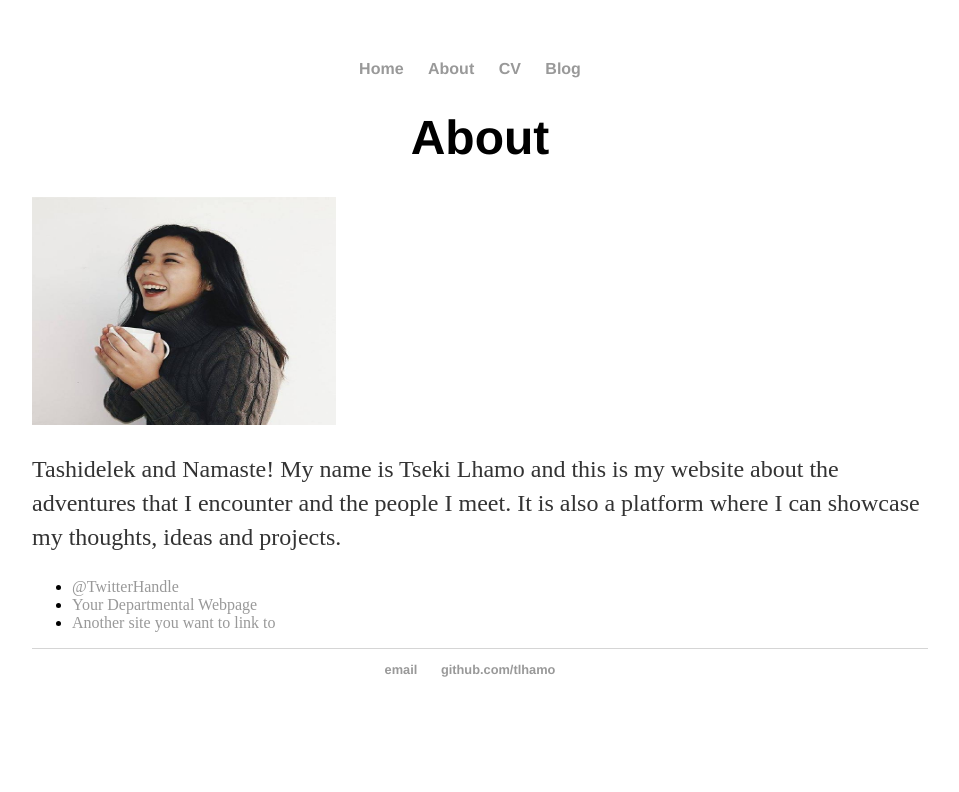
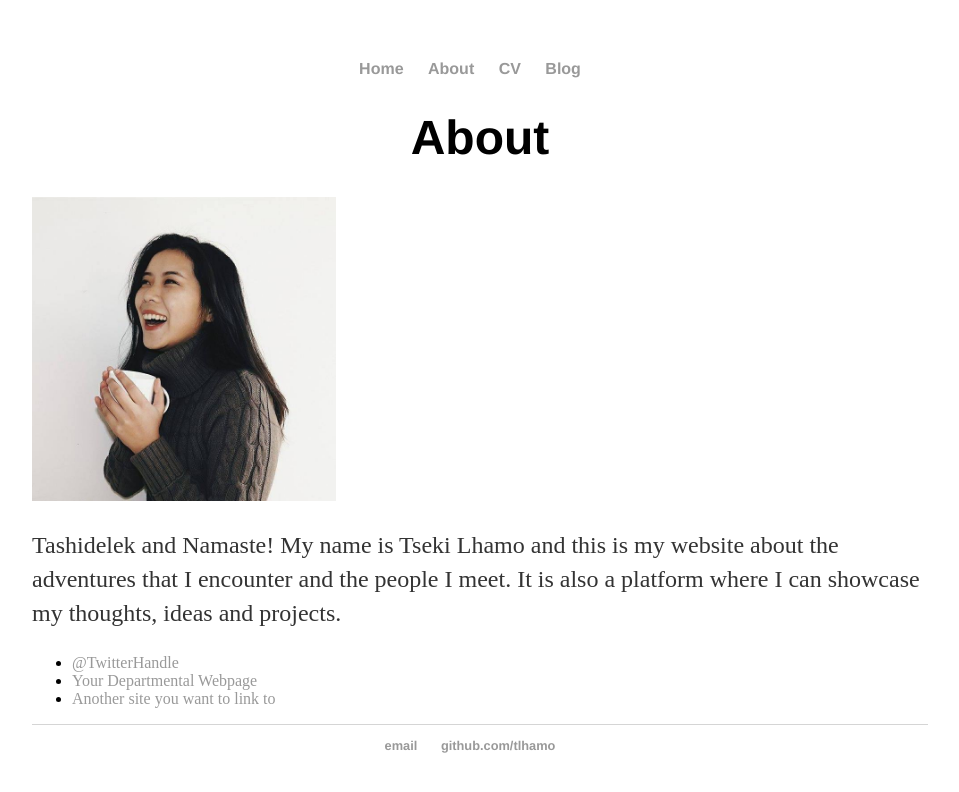
Before and after one commit to tlhamo/2018-Works, a Jekyll site: the page built from about/index.html, in a window 1280 px wide. Shown: the top 792 px of the page, without its empty margins (160-1119 px from the left). Built offline with Jekyll 4.4.1, drawn with Linux system fonts in a browser that asks for light colours.

Commit message:
changed profile pic size

```diff
--- a/about/index.html
+++ b/about/index.html
@@ -5,7 +5,7 @@
 
 		<div class="about">
 			<h1>About</h1>
-			<img src="profilepic.jpg" alt="Profile Pic" style="width:304px;height:228px;">
+			<img src="profilepic.jpg" alt="Profile Pic" style="width:304px;height:304px;">
 			<p> Tashidelek and Namaste! My name is Tseki Lhamo and this is my website about the adventures that I encounter
 			    and the people I meet. It is also a platform where I can showcase my thoughts, ideas and projects.
 			</p>
```
